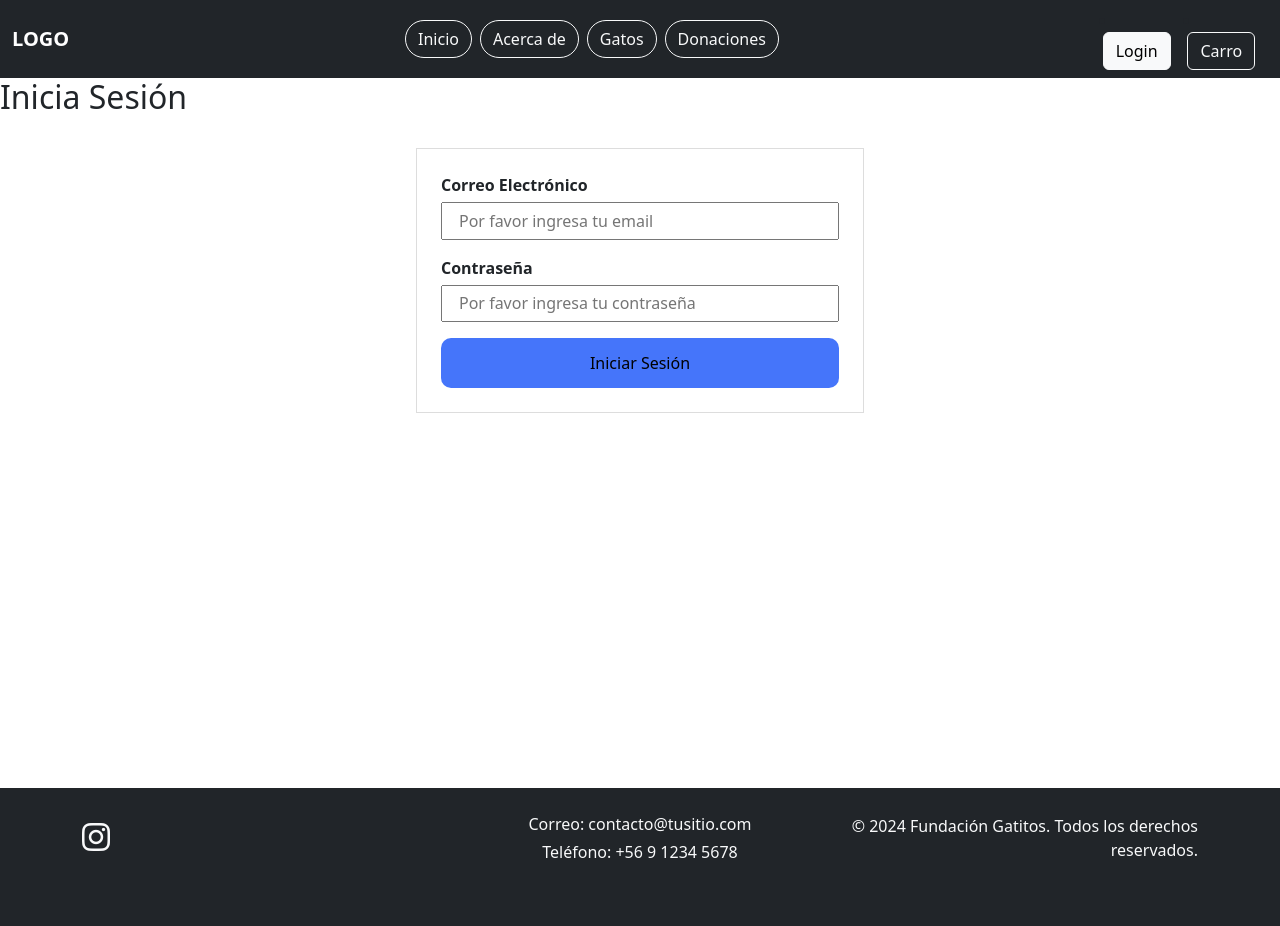
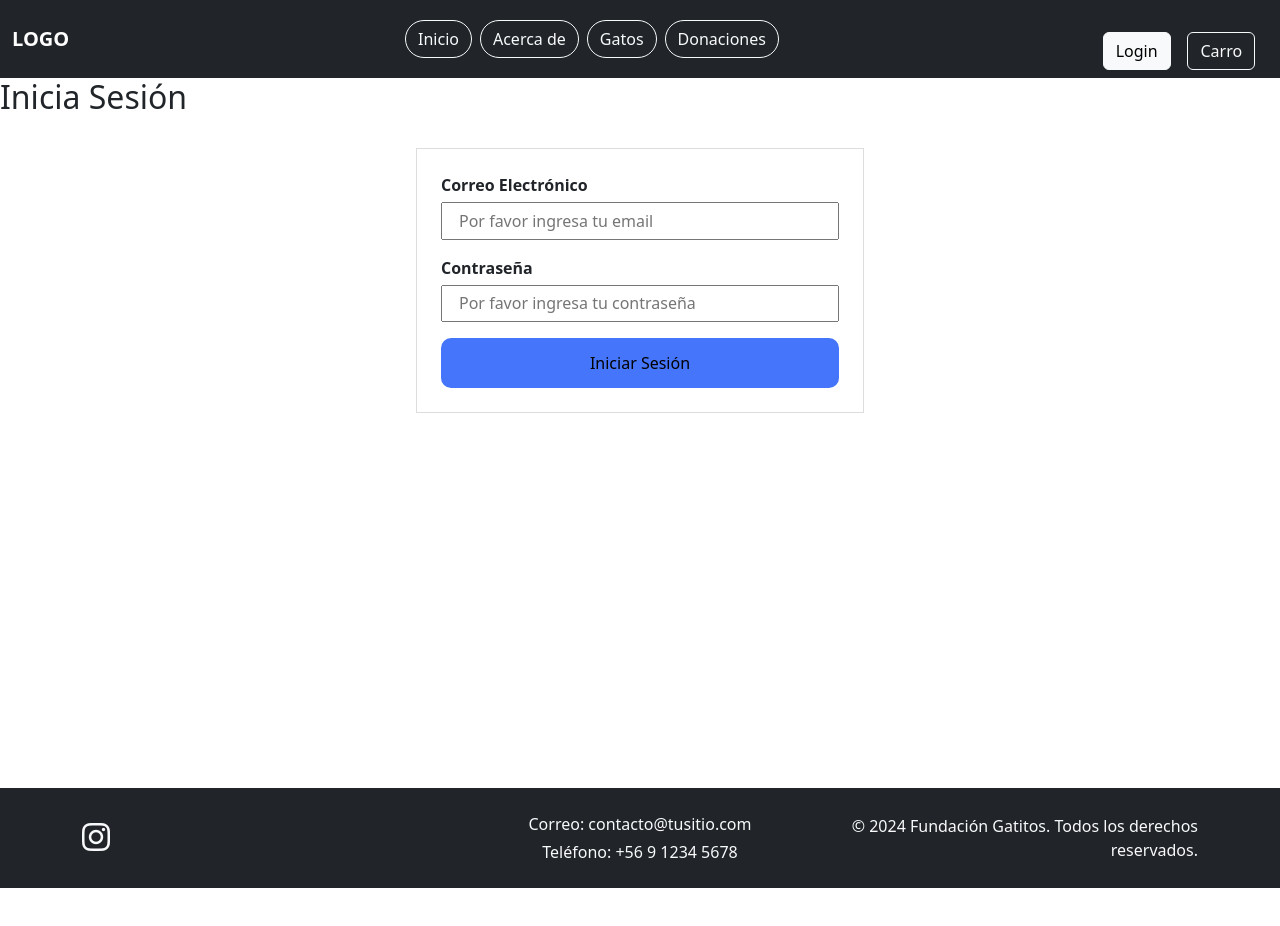
Before and after one commit to Javilani/Proyecto-7, a React (Vite) app: page /login in a window 1280 px wide. Shown: the top 926 px of the page. After the commit the page ends 888 px from the top, so only its background shows below. Built offline with nearby package versions, Linux system fonts and the light colour scheme.

Commit message:
arreglo visual css

```diff
--- a/src/assets/styles/components/form.css
+++ b/src/assets/styles/components/form.css
@@ -1,4 +1,4 @@
-.container {
+.form-container {
     height: 80vh; /* Con esto hago que el footer se vaya para abajo, container usa el 80% de la altura de la página */
 
 }
--- a/src/components/auth/LoginForm.jsx
+++ b/src/components/auth/LoginForm.jsx
@@ -34,7 +34,7 @@ export const LoginForm = () => {
     }
 
     return (
-        <div className="container">
+        <div className="form-container">
         <form className="form flex-center" onSubmit={handleSubmit}>
             <div className="form__group">
                 <label htmlFor="email">Correo Electrónico</label>
```
